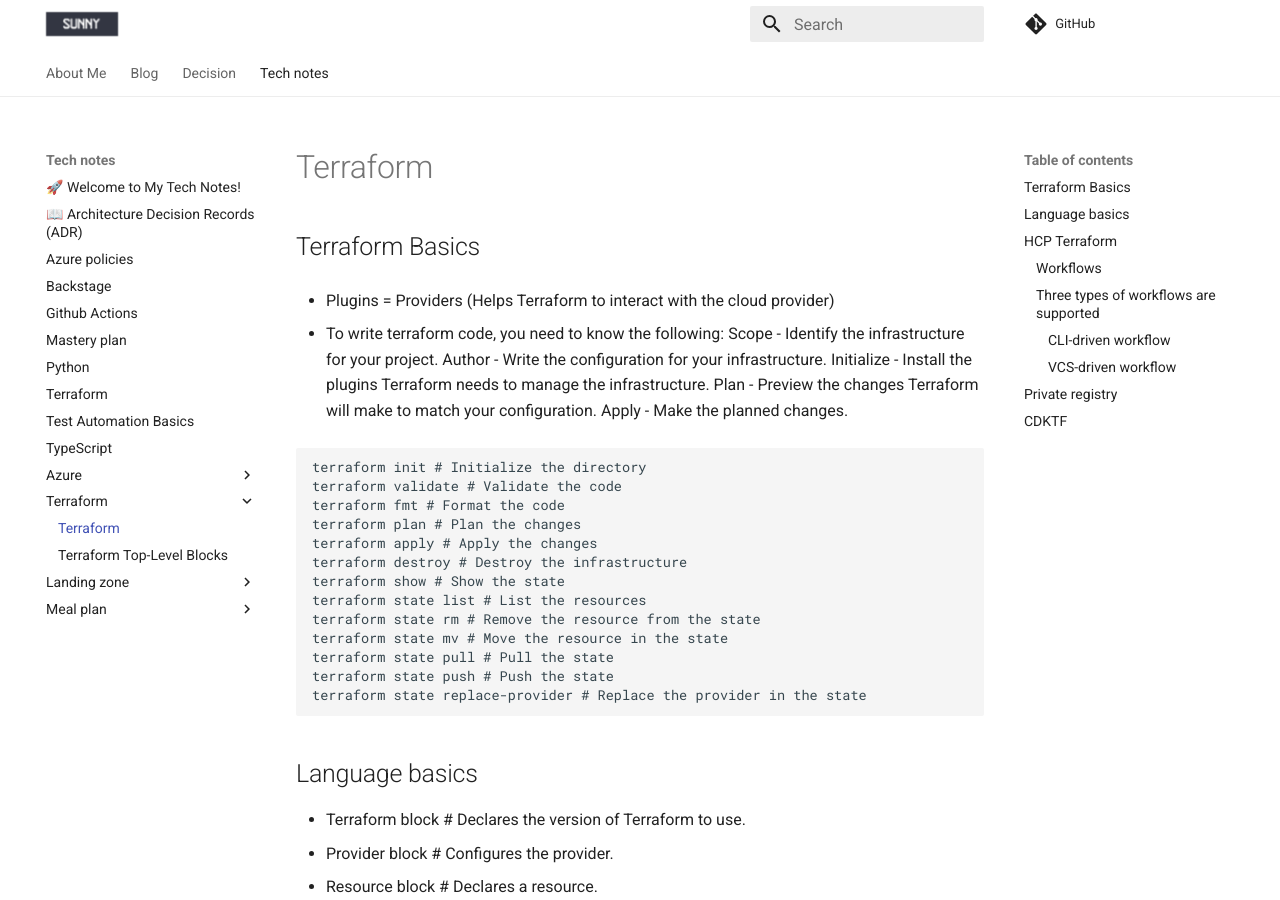
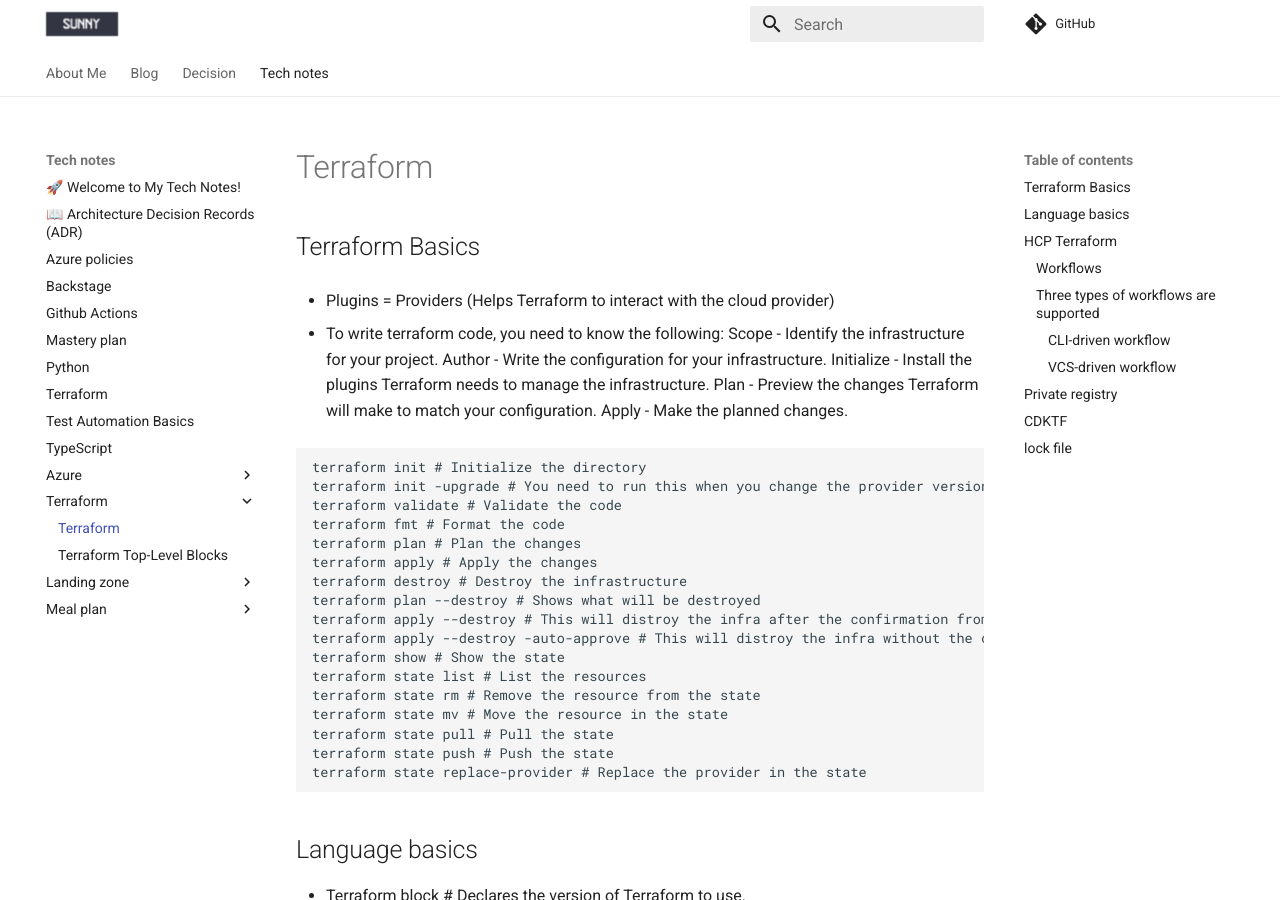
Before and after one commit to sunnybharne/sunnybharne, an MkDocs documentation site: the page built from docs/tech-notes/Terraform/Basics.md, in a window 1280 px wide and 900 px high. Built offline with MkDocs 1.6.1 and Material for MkDocs 9.7.7, drawn with Linux system fonts in a browser that asks for light colours; some of the changed text lies outside the part shown.

````diff
--- a/docs/tech-notes/Terraform/Basics.md
+++ b/docs/tech-notes/Terraform/Basics.md
@@ -12,11 +12,15 @@
 
 ```hcl
 terraform init # Initialize the directory
+terraform init -upgrade # You need to run this when you change the provider version
 terraform validate # Validate the code
 terraform fmt # Format the code
 terraform plan # Plan the changes
 terraform apply # Apply the changes
 terraform destroy # Destroy the infrastructure
+terraform plan --destroy # Shows what will be destroyed
+terraform apply --destroy # This will distroy the infra after the confirmation from the user
+terraform apply --destroy -auto-approve # This will distroy the infra without the conformation
 terraform show # Show the state
 terraform state list # List the resources
 terraform state rm # Remove the resource from the state
@@ -113,3 +117,9 @@
 
 ## CDKTF
 cdktf init
+
+
+
+## lock file
+This is used to kepp the version information of your project
+After the verions is updated you can then remove the version from the terraform hcl code so that you keep on using the same version without inconsistences
````
Also changed, not shown: 1 other file.
